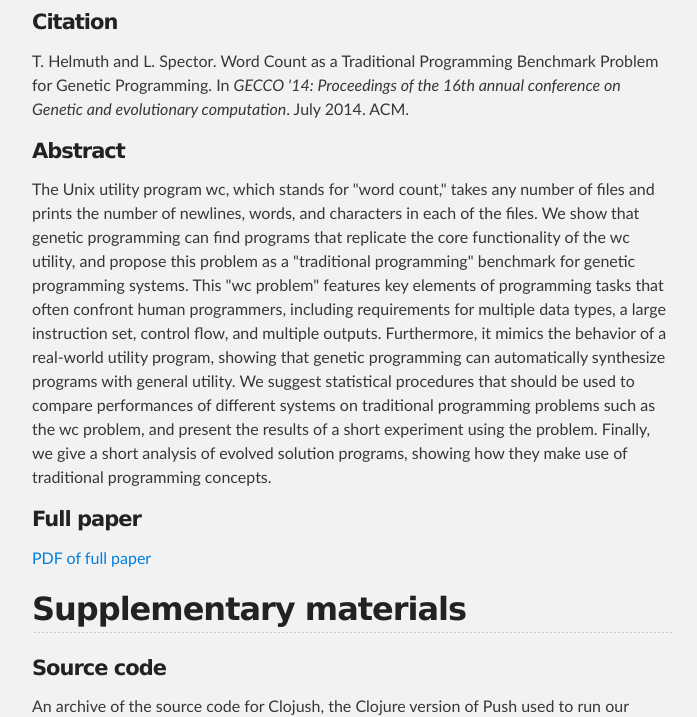
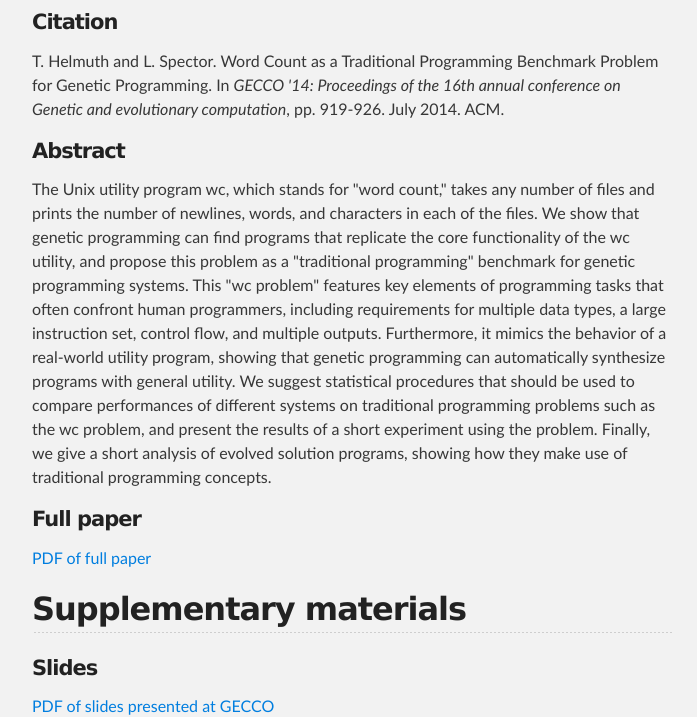
Before and after one commit to thelmuth/GECCO_2014_WC_Materials, a plain HTML site: page index.html in a window 1280 px wide. Shown: the part 510-1227 px from the top of the page, without its empty margins (288-985 px from the left). Drawn offline with Linux system fonts and the light colour scheme.

Commit message:
Added slides, finished citation

```diff
--- a/index.html
+++ b/index.html
@@ -37,7 +37,7 @@
 <h4>
 <a name="citation" class="anchor" href="#citation"><span class="octicon octicon-link"></span></a>Citation</h4>
 
-<p>T. Helmuth and L. Spector. Word Count as a Traditional Programming Benchmark Problem for Genetic Programming. In <em>GECCO '14: Proceedings of the 16th annual conference on Genetic and evolutionary computation</em>. July 2014. ACM.</p>
+<p>T. Helmuth and L. Spector. Word Count as a Traditional Programming Benchmark Problem for Genetic Programming. In <em>GECCO '14: Proceedings of the 16th annual conference on Genetic and evolutionary computation</em>, pp. 919-926. July 2014. ACM.</p>
 
 <h4>
 <a name="abstract" class="anchor" href="#abstract"><span class="octicon octicon-link"></span></a>Abstract</h4>
@@ -51,6 +51,11 @@
 
 <h2>
 <a name="supplementary-materials" class="anchor" href="#supplementary-materials"><span class="octicon octicon-link"></span></a>Supplementary materials</h2>
+
+<h4>
+<a name="full-paper" class="anchor" href="#slides"><span class="octicon octicon-link"></span></a>Slides</h4>
+
+<p><a href="https://github.com/thelmuth/GECCO_2014_WC_Materials/raw/master/wc-slides.pdf">PDF of slides presented at GECCO</a></p>
 
 <h4>
 <a name="source-code" class="anchor" href="#source-code"><span class="octicon octicon-link"></span></a>Source code</h4>
```
